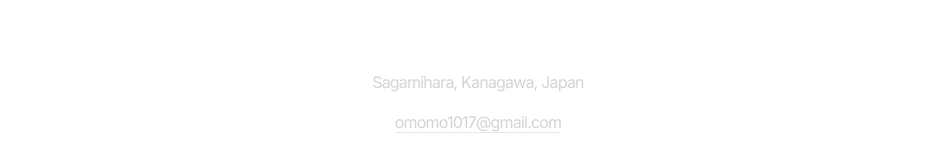
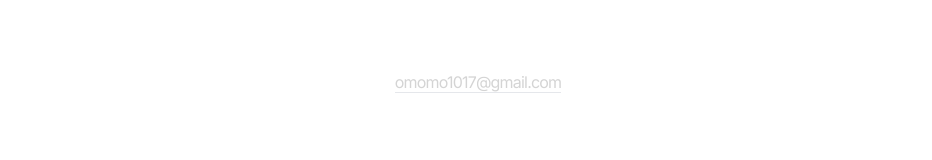
Before and after one commit to omomo17/Portfolio_2024, a React (Vite) app: page / in a window 1280 px wide. Shown: the part 4125-4285 px from the top of the page, without its empty margins (162-1094 px from the left). Built offline with nearby package versions, Linux system fonts and the light colour scheme.

Commit message:
updated contact

```diff
--- a/src/constants/index.js
+++ b/src/constants/index.js
@@ -63,7 +63,7 @@ export const PROJECTS = [
 ];
 
 export const CONTACT = {
-  address: "Sagamihara, Kanagawa, Japan",
+  address: "",
   phoneNo: "",
   email: "omomo1017@gmail.com",
 };
```
